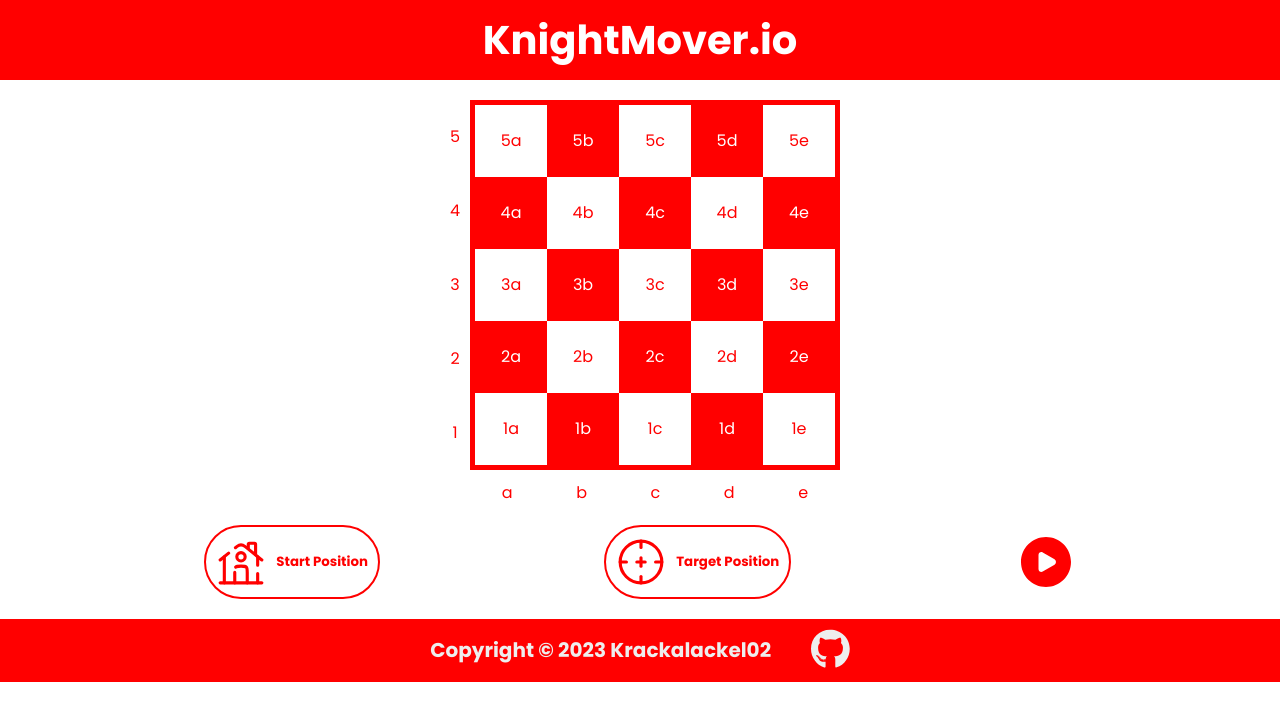
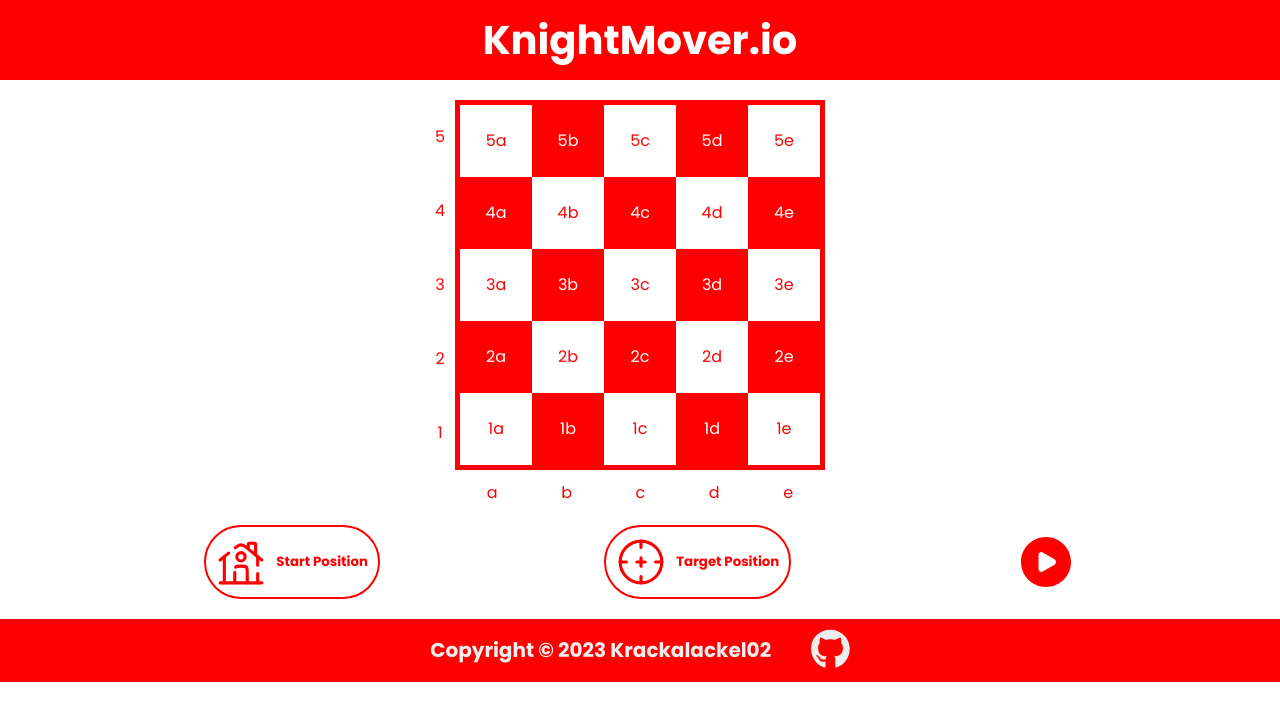
Before and after one commit to krackalackel02/Knights, a React (Vite) app: page / in a window 1280 px wide. Shown: the top 720 px of the page. Built offline with nearby package versions, Linux system fonts and the light colour scheme.

Commit message:
centered board

```diff
--- a/src/features/Board/components/Board.css
+++ b/src/features/Board/components/Board.css
@@ -5,7 +5,9 @@
 	margin-inline: auto;
 	margin-top: 20px;
 	color: var(--global-theme);
+	transform: translateX(-15px);
 }
+
 .rows {
 	display: flex;
 	flex-direction: column;
```
Also changed, not shown: 4 other files (tests, documents, lock files or other folders).
